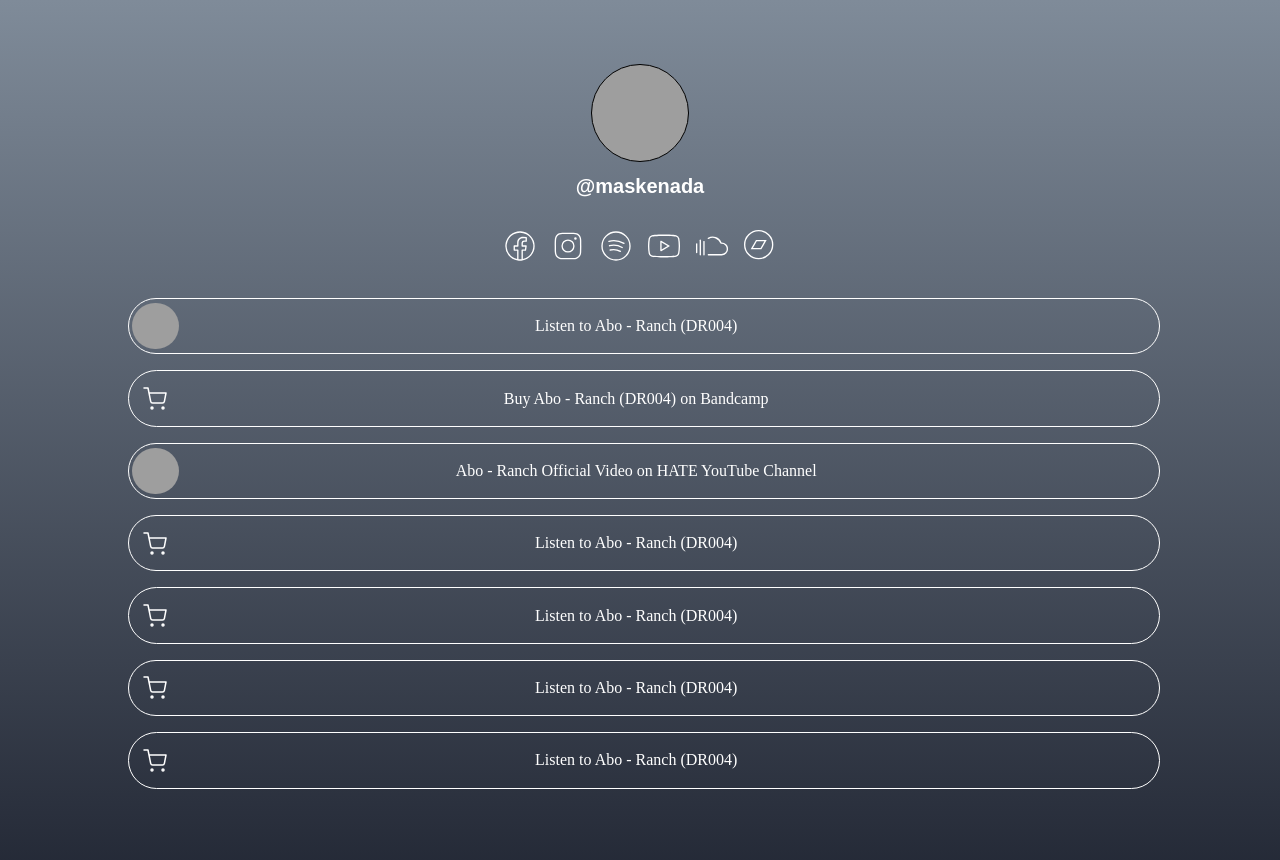
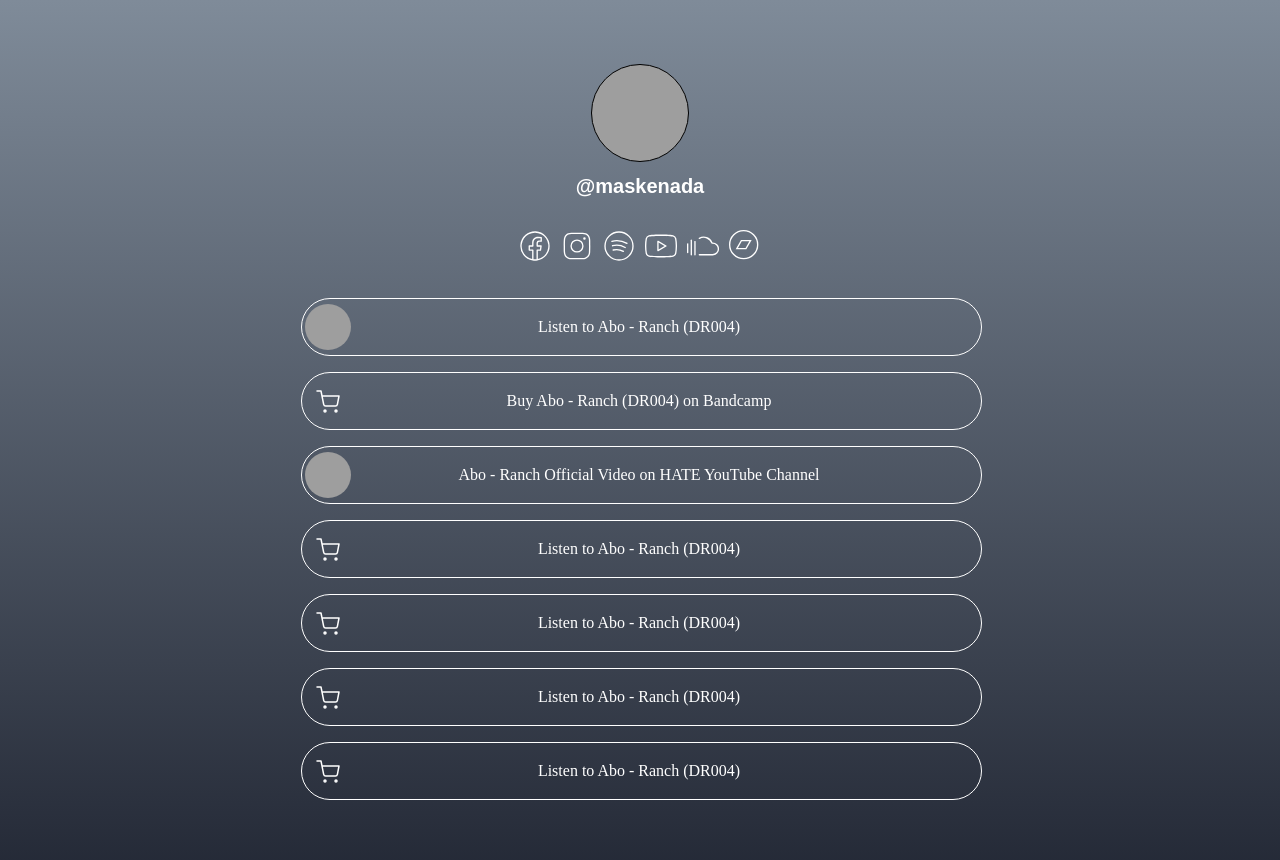
Before and after one commit to alessandroPalazzolo/maskenada, a React (Create React App) app in the folder client/: page / in a window 1280 px wide. Shown: the top 860 px of the page. Built offline with nearby package versions, Linux system fonts and the light colour scheme; grey boxes are pictures that could not be loaded; a web font is replaced by a local one.

Commit message:
body-links2.0

```diff
--- a/client/src/App.scss
+++ b/client/src/App.scss
@@ -1,6 +1,6 @@
 .app__wrapper {
     height:100%;
-    padding: 4rem 10% 4rem 10%;
+    padding: 6.4rem 10% 6.4rem 10%;
     background-image: linear-gradient(0deg, rgb(30, 35, 48), rgb(127, 139, 153));
     flex-direction: column;
 }
--- a/client/src/index.scss
+++ b/client/src/index.scss
@@ -9,12 +9,14 @@
 }
 
 html, body, #root {
+    font-size: 10px;
     height: 100%;
     font-family: Inter-Regular, sans-serif;
+    margin: 0;
+    padding: 0;
 }
 
 body {
-    font-size: 10px;
     margin: 0;
     padding: 0;
     overflow-x: hidden;
@@ -26,3 +28,9 @@
     justify-content: flex-start;
     align-items: center;
 }
+
+svg {
+    stroke: inherit;
+    position: relative;
+    top: 25%;
+}
--- a/client/src/sections/body/Body.scss
+++ b/client/src/sections/body/Body.scss
@@ -1,7 +1,7 @@
 .body__wrapper {
     height: fit-content;
     width: 100%;
-    padding: 1.6rem 0;
+    padding: 2.6rem 0;
 
     ul {
         width: 100%;
@@ -12,3 +12,9 @@
         padding: 0;
     }
 }
+
+@media screen and (min-width: 710px) {
+    .body__wrapper {
+        width: 67.9rem;
+    }
+}
--- a/client/src/sections/body/Link.js
+++ b/client/src/sections/body/Link.js
@@ -8,6 +8,7 @@
     return (
       <li className="body__link">
         <a href="#" target="_blank">
+
           <div className="body__link--icon">
             { imgUrl
                 ?
@@ -27,8 +28,10 @@
                     </svg>
             }
           </div>
+
           <p className="body__link--text">{text}</p>
-          <div className="share-icon__wrapper">
+
+          <div className="body__link--share">
             <svg
                 viewBox="0 0 24 24"
                 width="20"
@@ -42,6 +45,7 @@
                 <line x1="12" y1="2" x2="12" y2="15"></line>
             </svg>
           </div>
+
         </a>
       </li>
     );
--- a/client/src/sections/body/Link.scss
+++ b/client/src/sections/body/Link.scss
@@ -1,16 +1,29 @@
 .body__link {
-    display: block;
     position: relative;
+    height: 5.6rem;
     width: 100%;
-    color: rgb(255,255,255);
+    border: 1px solid white;
+    border-radius: 3rem;
+    margin: .8rem 0;
+    list-style-type: none;
+    overflow: hidden;
+
+    a {
+        position: relative;
+        display: flex;
+        flex-flow: row nowrap;
+        justify-content: space-between;
+        align-items: center;
+        height: 100%;
+        width: 100%;
+        color: inherit;
+        text-decoration: none;
+        color: white;
         stroke: white;
-    height: 1rem;
-    border: 1px solid rgb(255,255,255);
-    border-radius: 2rem;
-    padding: 1.2rem .2rem;
-    list-style-type: none;
-    margin: .5rem 0;
-    transition: background-color .2s ease-in, color .2s ease-in, stroke .2s ease-in;
+        transition:
+            background-color .3s ease-out,
+            color .3s ease-out,
+            stroke .3s ease-out;
 
         &:hover {
             background-color: white;
@@ -18,32 +31,19 @@
             stroke: black;
         }
 
-    a {
-        height: 100%;
-        width: 100%;
-        display: flex;
-        justify-content: center;
-        align-items: center;
-        position: relative;
-        color: inherit;
-        margin: 0;
-        text-decoration: none;
-
-        &:hover > .share-icon__wrapper {
+        &:hover > .body__link--share {
             opacity: 1;
-        }
         }
 
         .body__link--icon {
             position: relative;
-
-        width: 2.9rem;
-        height: 2.9rem;
+            width: 4.6rem;
+            height: 4.6rem;
             border-radius: 50%;
             overflow: hidden;
+            margin: 0 .3rem;
 
             img {
-            cursor: pointer;
                 height: auto;
                 max-height: 100%;
                 width: auto;
@@ -56,30 +56,23 @@
             }
 
             svg {
-            stroke: inherit;
                 stroke-width: 1.5;
-            position: relative;
-            top: 25%;
             }
         }
 
         .body__link--text {
+            white-space: nowrap;
             font-family: Inter-Regular;
-        font-size: 1rem;
+            font-size: 1.6rem;
             font-weight: 500;
-        justify-self: center;
-        margin: 0 auto;
         }
 
-    .share-icon__wrapper {
-        height: 2.9rem;
-        width: 2.9rem;
+        .body__link--share {
+            height: 4.6rem;
+            width: 4.6rem;
             margin: 0 .5rem;
             opacity: 0;
-
-        svg {
-            position: relative;
-            top: 25%;
+            transition: opacity .3s ease-out;
         }
     }
 }
--- a/client/src/sections/header/Header.scss
+++ b/client/src/sections/header/Header.scss
@@ -7,8 +7,8 @@
     width: 100%;
 
     #logo {
-        height: 6rem;
-        width: 6rem;
+        height: 9.6rem;
+        width: 9.6rem;
         border-radius: 50%;
         background-image: url('../../assets/logo.png');
         background-size: contain;
@@ -19,7 +19,7 @@
     h1 {
         color: white;
         font-weight: 700;
-        margin-bottom: 2rem;
+        margin-bottom: 3.2rem;
     }
 }
 
@@ -32,8 +32,14 @@
 
     .header__links--item {
         fill: rgb(255, 255, 255);
-        height: 2rem;
-        width: 2rem;
+        height: 3.2rem;
+        width: 3.2rem;
         margin: 0 .5rem;
     }
 }
+
+@media screen and (min-width: 710px) {
+    .header__wrapper {
+        width: 67.9rem;
+    }
+}
```
Lines whose indentation alone changed are shown as unchanged.
